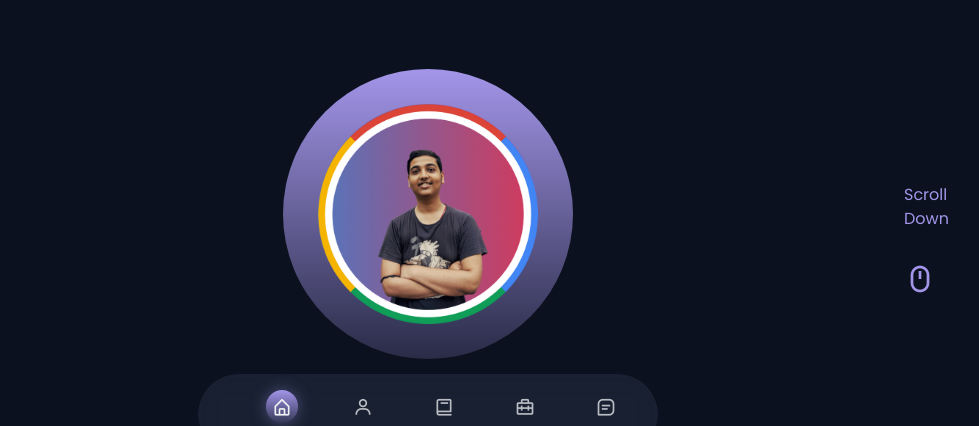
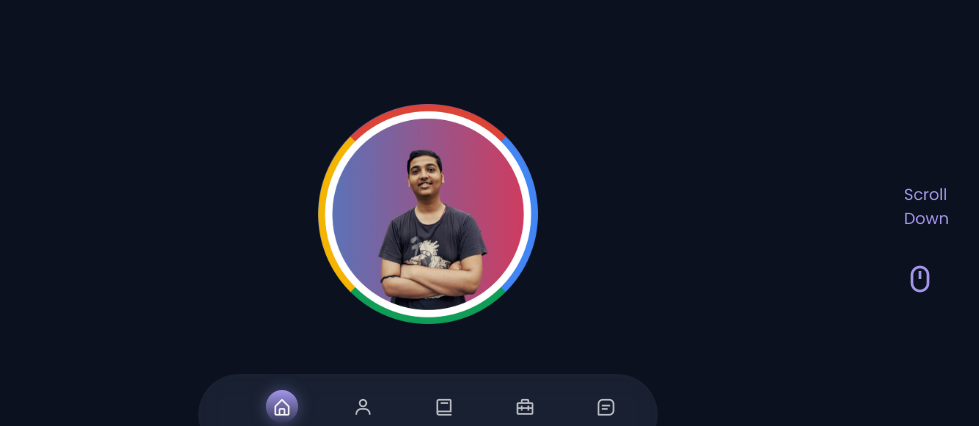
Before and after one commit to debz-g/portfolio, a plain HTML site: page index.html in a window 1280 px wide. Shown: the part 329-755 px from the top of the page, 212-1191 px from the left. Drawn offline with nearby package versions, Linux system fonts and the light colour scheme.

```diff
--- a/assets/css/styles.css
+++ b/assets/css/styles.css
@@ -350,10 +350,10 @@
   justify-self: center;
   width: 200px;
   height: 200px;
-  background: linear-gradient(180deg,
+/*   background: linear-gradient(180deg,
               hsla(var(--first-hue),var(--sat),var(--lig),1),
               hsla(var(--first-hue),var(--sat),var(--lig),.2)
-              );
+              ); */
   border-radius: 12rem;
   display: flex;
   align-items: center;
```
